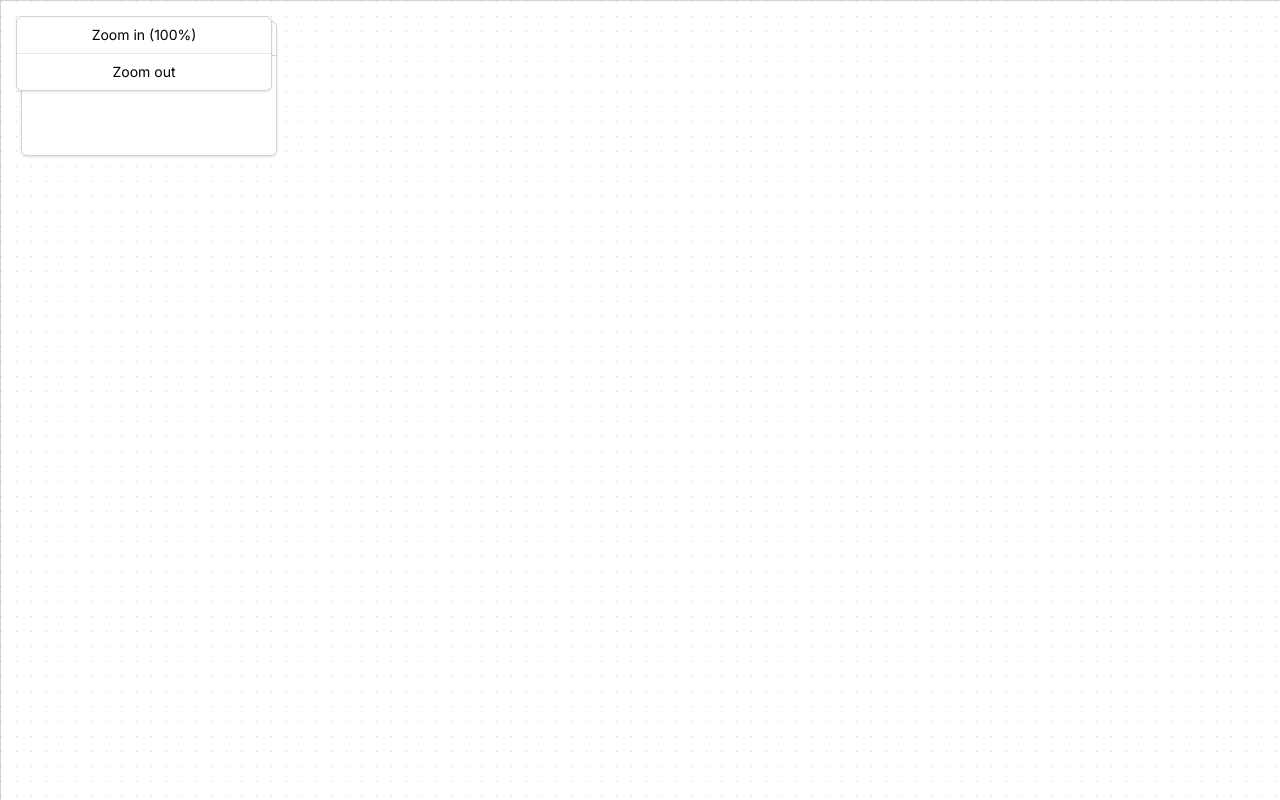
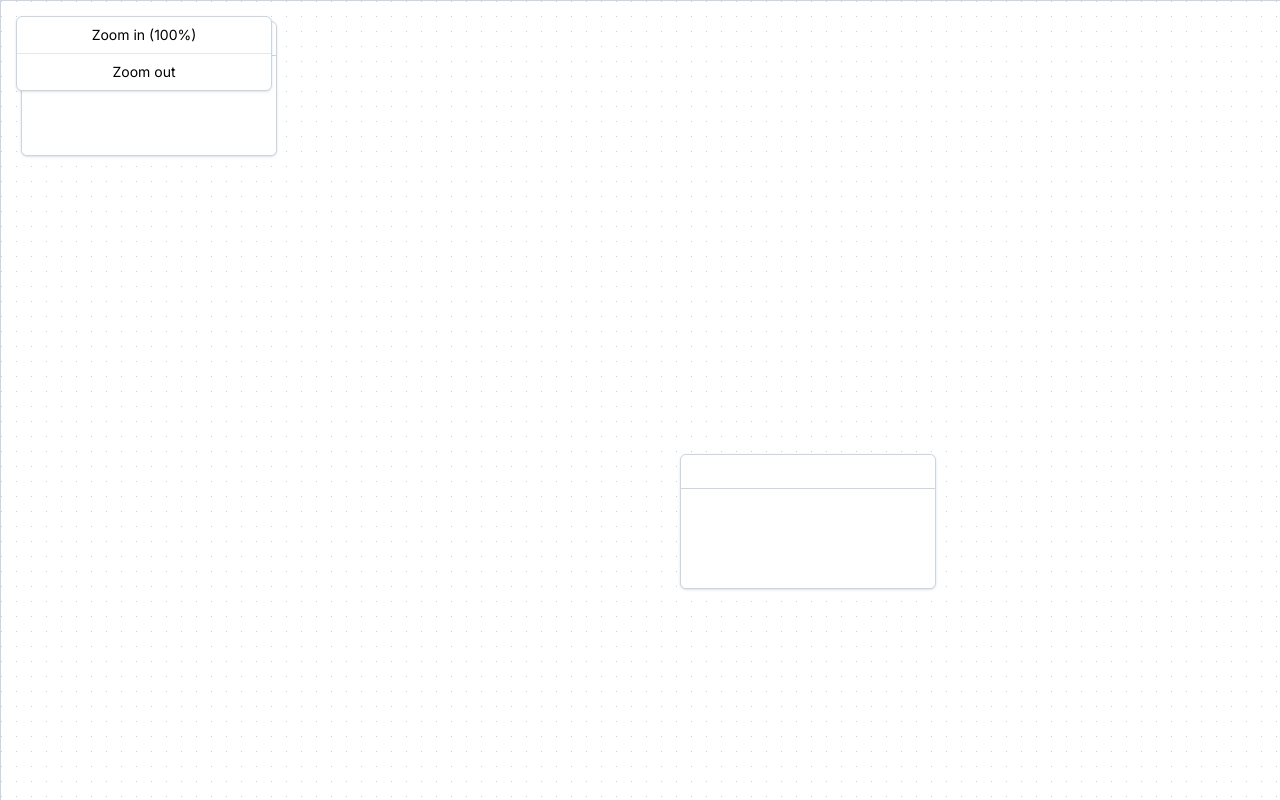
Before and after one commit to noahskorner/cogent-chart, a Next.js app: page / in a window 1280 px wide. Built offline with nearby package versions, Linux system fonts and the light colour scheme.

Commit message:
More experimenting! Created Graph and Node component.

```diff
--- /dev/null
+++ b/src/components/graph.tsx
@@ -0,0 +1,63 @@
+import { ReactNode, useState } from "react";
+import useGraph from "../hooks/use-graph";
+import useWindow from "../hooks/use-window";
+
+interface IGraph {
+  width: number;
+  height: number;
+  zoom: number;
+}
+
+interface GraphProps {
+  children: ReactNode;
+}
+
+const Graph = ({ children }: GraphProps) => {
+  const { widthStyle: windowWidthStyle, heightStyle: windowHeightStyle } =
+    useWindow();
+  const { height, width, zoom } = useGraph();
+
+  return (
+    <div
+      style={{
+        maxWidth: windowWidthStyle,
+        maxHeight: windowHeightStyle,
+        transform: `scale(${zoom})`,
+      }}
+      className="z-1"
+    >
+      <div
+        style={{
+          height: `${height}px`,
+          width: `${width}px`,
+          minHeight: `${height}px`,
+          minWidth: `${width}px`,
+        }}
+        className="relative border border-slate-300 bg-white shadow-lg"
+      >
+        <svg className="absolute top-0 left-0 right-0 bottom-0 z-0 w-full h-full">
+          <pattern
+            id="pattern-0"
+            x="0"
+            y="0"
+            width="15"
+            height="15"
+            patternUnits="userSpaceOnUse"
+          >
+            <circle cx="0.4" cy="0.4" r="0.4" fill="#81818a"></circle>
+          </pattern>
+          <rect
+            x="0"
+            y="0"
+            width="100%"
+            height="100%"
+            fill="url(#pattern-0)"
+          ></rect>
+        </svg>
+        {children}
+      </div>
+    </div>
+  );
+};
+
+export default Graph;
--- a/src/components/node.tsx
+++ b/src/components/node.tsx
@@ -1,3 +1,83 @@
-const Node = () => {};
+import { useRef, useState, DragEvent, RefObject } from "react";
+import useNode from "../hooks/use-node";
+
+interface NodeProps {
+  initialX: number;
+  initialY: number;
+}
+
+const Node = ({ initialX, initialY }: NodeProps) => {
+  const {
+    x,
+    y,
+    prevX,
+    prevY,
+    draggable,
+    isDragging,
+    setIsDragging,
+    setPrevPosition,
+    setPositionInGraph,
+  } = useNode({ initialX, initialY });
+
+  const onDragStart = (e: DragEvent<HTMLDivElement>) => {
+    setIsDragging(true);
+    setPrevPosition(e.clientX, e.clientY);
+  };
+  const onDragOver = (e: DragEvent<HTMLDivElement>) => {
+    setPositionInGraph(e.clientX, e.clientY);
+  };
+  const onDragEnd = (e: DragEvent<HTMLDivElement>) => {
+    setIsDragging(false);
+  };
+
+  return (
+    <>
+      <div
+        className={`${
+          isDragging ? "opacity-0" : ""
+        } w-64 border rounded-md bg-white absolute border-slate-300 shadow cursor-move z-1`}
+        onDragStart={onDragStart}
+        onDragOver={onDragOver}
+        onDragEnd={onDragEnd}
+        style={{ top: `${y}px`, left: `${x}px` }}
+        draggable={draggable}
+      >
+        <div className="border-b border-slate-300">
+          <input
+            type="text"
+            name=""
+            id=""
+            className="w-full h-full p-2 rounded-t-md text-sm font-semibold"
+          />
+        </div>
+        <div>
+          <input
+            type="text"
+            name=""
+            id=""
+            className="w-full h-full p-2 text-sm"
+          />
+          <input
+            type="text"
+            name=""
+            id=""
+            className="w-full h-full p-2 text-sm"
+          />
+          <input
+            type="text"
+            name=""
+            id=""
+            className="w-full h-full p-2 rounded-b-md text-sm"
+          />
+        </div>
+      </div>
+      {isDragging && (
+        <div style={{ top: `${y}px`, left: `${x}px` }} className="absolute">
+          weeeee {x} {y}
+        </div>
+      )}
+    </>
+  );
+};
 
 export default Node;
--- /dev/null
+++ b/src/contexts/graph-context.tsx
@@ -0,0 +1,54 @@
+import { createContext, ReactNode, useState } from "react";
+
+interface IGraphContext {
+  width: number;
+  height: number;
+  zoom: number;
+  setArea: (width: number, height: number) => void;
+  zoomIn: () => void;
+  zoomOut: () => void;
+}
+
+const defaultValues = {
+  width: 1920,
+  height: 1080,
+  zoom: 1,
+  setArea: () => {},
+  zoomIn: () => {},
+  zoomOut: () => {},
+};
+
+export const GraphContext = createContext<IGraphContext>(defaultValues);
+
+interface IGraphProvider {
+  children: ReactNode;
+}
+
+const DEFAULT_ZOOM_INCREMENT = 0.05;
+
+export const GraphProvider = ({ children }: IGraphProvider) => {
+  const [width, setWidth] = useState<number>(defaultValues.width);
+  const [height, setHeight] = useState<number>(defaultValues.height);
+  const [zoom, setZoom] = useState<number>(defaultValues.zoom);
+
+  const setArea = (width: number, height: number) => {
+    setWidth(width);
+    setHeight(height);
+  };
+
+  const zoomIn = () => {
+    setZoom((prev) => prev + DEFAULT_ZOOM_INCREMENT);
+  };
+
+  const zoomOut = () => {
+    setZoom((prev) => prev - DEFAULT_ZOOM_INCREMENT);
+  };
+
+  return (
+    <GraphContext.Provider
+      value={{ width, height, zoom, setArea, zoomIn, zoomOut }}
+    >
+      {children}
+    </GraphContext.Provider>
+  );
+};
--- /dev/null
+++ b/src/hooks/use-graph.ts
@@ -0,0 +1,8 @@
+import { useContext } from "react";
+import { GraphContext } from "../contexts/graph-context";
+
+const useGraph = () => {
+  return useContext(GraphContext);
+};
+
+export default useGraph;
--- /dev/null
+++ b/src/hooks/use-node.ts
@@ -0,0 +1,56 @@
+import { useCallback, useRef, useState } from "react";
+
+const defaultValues = {
+  prevX: 0,
+  prevY: 0,
+  draggable: true,
+  isDragging: false,
+};
+
+interface UseNodeOptions {
+  initialX: number;
+  initialY: number;
+}
+
+const useNode = ({ initialX, initialY }: UseNodeOptions) => {
+  const [x, setX] = useState<number>(initialX);
+  const [y, setY] = useState<number>(initialY);
+  const prevX = useRef<number>(defaultValues.prevX);
+  const prevY = useRef<number>(defaultValues.prevY);
+  const [draggable, setDraggable] = useState<boolean>(defaultValues.draggable);
+  const [isDragging, setIsDragging] = useState<boolean>(
+    defaultValues.isDragging
+  );
+
+  const move = (moveX: number, moveY: number) => {
+    setX((prev) => prev + moveX);
+    setY((prev) => prev + moveY);
+  };
+
+  const setPrevPosition = (clientX: number, clientY: number) => {
+    prevX.current = clientX;
+    prevY.current = clientY;
+  };
+
+  const setPositionInGraph = (clientX: number, clientY: number) => {
+    const moveX = clientX - prevX.current;
+    const moveY = clientY - prevY.current!;
+
+    setPrevPosition(clientX, clientY);
+    move(moveX, moveY);
+  };
+
+  return {
+    x,
+    y,
+    prevX,
+    prevY,
+    draggable,
+    isDragging,
+    setIsDragging,
+    setPrevPosition,
+    setPositionInGraph,
+  };
+};
+
+export default useNode;
--- a/src/pages/_app.tsx
+++ b/src/pages/_app.tsx
@@ -1,11 +1,14 @@
 import "../styles/globals.css";
 import type { AppProps } from "next/app";
 import { WindowProvider } from "../contexts/window-context";
+import { GraphProvider } from "../contexts/graph-context";
 
 function MyApp({ Component, pageProps }: AppProps) {
   return (
     <WindowProvider>
-      <Component {...pageProps} />
+      <GraphProvider>
+        <Component {...pageProps} />
+      </GraphProvider>
     </WindowProvider>
   );
 }
--- a/src/pages/index.tsx
+++ b/src/pages/index.tsx
@@ -1,90 +1,24 @@
 import type { NextPage } from "next";
-import { useState, DragEvent, useRef, RefObject } from "react";
+import Node from "../components/node";
 import useWindow from "../hooks/use-window";
-
-interface ICanvas {
-  width: number;
-  height: number;
-  zoom: number;
-}
-
-interface INode {
-  x: number;
-  y: number;
-  startX: null | number;
-  startY: null | number;
-  draggable: boolean;
-  isDragging: boolean;
-  ref: RefObject<HTMLDivElement>;
-}
+import Graph from "../components/graph";
+import useGraph from "../hooks/use-graph";
 
 const Home: NextPage = () => {
   const { widthStyle, heightStyle } = useWindow();
-  const [canvas, setCanvas] = useState({
-    width: 1920,
-    height: 1080,
-    zoom: 1,
-  });
-  const [node, setNode] = useState<INode>({
-    x: 20,
-    y: 20,
-    startX: null,
-    startY: null,
-    draggable: true,
-    isDragging: false,
-    ref: useRef<HTMLDivElement>(null),
-  });
+  const { zoom, zoomIn, zoomOut } = useGraph();
 
-  const onDragStart = (e: DragEvent<HTMLDivElement>) => {
-    setNode((prev) => {
-      return {
-        ...prev,
-        startX: e.clientX,
-        startY: e.clientY,
-        isDragging: true,
-      };
-    });
-  };
-  const onDragOver = (e: DragEvent<HTMLDivElement>) => {
-    setNode((prev) => {
-      const moveX = e.clientX - prev.startX!;
-      const moveY = e.clientY - prev.startY!;
+  const nodes = [
+    { id: 1, x: 679, y: 453 },
+    { id: 2, x: 1451, y: 528 },
+    { id: 3, x: 20, y: 20 },
+  ];
 
-      const x = prev.x + moveX;
-      const y = prev.y + moveY;
-
-      return {
-        ...prev,
-        x: x,
-        y: y,
-        startX: e.clientX,
-        startY: e.clientY,
-      };
-    });
-  };
-  const onDragEnd = (e: DragEvent<HTMLDivElement>) => {
-    setNode((prev) => {
-      return {
-        ...prev,
-        isDragging: false,
-      };
-    });
-  };
   const handleZoomInClick = () => {
-    setCanvas((prev) => {
-      return {
-        ...prev,
-        zoom: prev.zoom + 0.1,
-      };
-    });
+    zoomIn();
   };
   const handleZoomOutClick = () => {
-    setCanvas((prev) => {
-      return {
-        ...prev,
-        zoom: prev.zoom - 0.1,
-      };
-    });
+    zoomOut();
   };
 
   return (
@@ -100,98 +34,33 @@ const Home: NextPage = () => {
           className="text-sm w-full py-2 border-b"
           onClick={handleZoomInClick}
         >
-          Zoom in ({(canvas.zoom * 100).toFixed(0)}%)
+          Zoom in ({(zoom * 100).toFixed(0)}%)
         </button>
         <button className="text-sm w-full py-2" onClick={handleZoomOutClick}>
           Zoom out
         </button>
       </div>
-      <div
-        style={{
-          maxWidth: widthStyle,
-          maxHeight: heightStyle,
-          transform: `scale(${canvas.zoom})`,
-        }}
-        className="z-1"
-      >
-        <div
-          style={{
-            height: `${canvas.height}px`,
-            width: `${canvas.width}px`,
-            minHeight: `${canvas.height}px`,
-            minWidth: `${canvas.width}px`,
-          }}
-          className="relative border border-slate-300 bg-white shadow-lg"
+      <Graph>
+        {nodes.map((e) => (
+          <Node key={e.id} initialX={e.x} initialY={e.y} />
+        ))}
+        {/* <svg
+          width={1451 - 679}
+          height={528 - 453}
+          className="absolute text-black"
+          fill="currentColor"
+          style={{ top: 453, left: 679 }}
         >
-          <svg className="absolute top-0 left-0 right-0 bottom-0 z-0 w-full h-full">
-            <pattern
-              id="pattern-0"
-              x="0"
-              y="0"
-              width="15"
-              height="15"
-              patternUnits="userSpaceOnUse"
-            >
-              <circle cx="0.4" cy="0.4" r="0.4" fill="#81818a"></circle>
-            </pattern>
-            <rect
-              x="0"
-              y="0"
-              width="100%"
-              height="100%"
-              fill="url(#pattern-0)"
-            ></rect>
-          </svg>
-          <div
-            className={`${
-              node.isDragging ? "opacity-0" : ""
-            } w-64 border rounded-md bg-white absolute border-slate-300 shadow cursor-move z-1`}
-            onDragStart={onDragStart}
-            onDragOver={onDragOver}
-            onDragEnd={onDragEnd}
-            style={{ top: `${node.y}px`, left: `${node.x}px` }}
-            draggable={node.draggable}
-            ref={node.ref}
-          >
-            <div className="border-b border-slate-300">
-              <input
-                type="text"
-                name=""
-                id=""
-                className="w-full h-full p-2 rounded-t-md text-sm font-semibold"
-              />
-            </div>
-            <div>
-              <input
-                type="text"
-                name=""
-                id=""
-                className="w-full h-full p-2 text-sm"
-              />
-              <input
-                type="text"
-                name=""
-                id=""
-                className="w-full h-full p-2 text-sm"
-              />
-              <input
-                type="text"
-                name=""
-                id=""
-                className="w-full h-full p-2 rounded-b-md text-sm"
-              />
-            </div>
-          </div>
-          {node.isDragging && (
-            <div
-              style={{ top: `${node.y}px`, left: `${node.x}px` }}
-              className="absolute"
-            >
-              weeeee
-            </div>
-          )}
-        </div>
-      </div>
+          <line
+            x1="0"
+            y1="0"
+            x2={1451 - 679}
+            y2={528 - 453}
+            stroke="black"
+            strokeWidth={2}
+          />
+        </svg> */}
+      </Graph>
     </div>
   );
 };
```
Also changed, not shown: src/contexts/window-context.tsx (+4 -5 lines).
